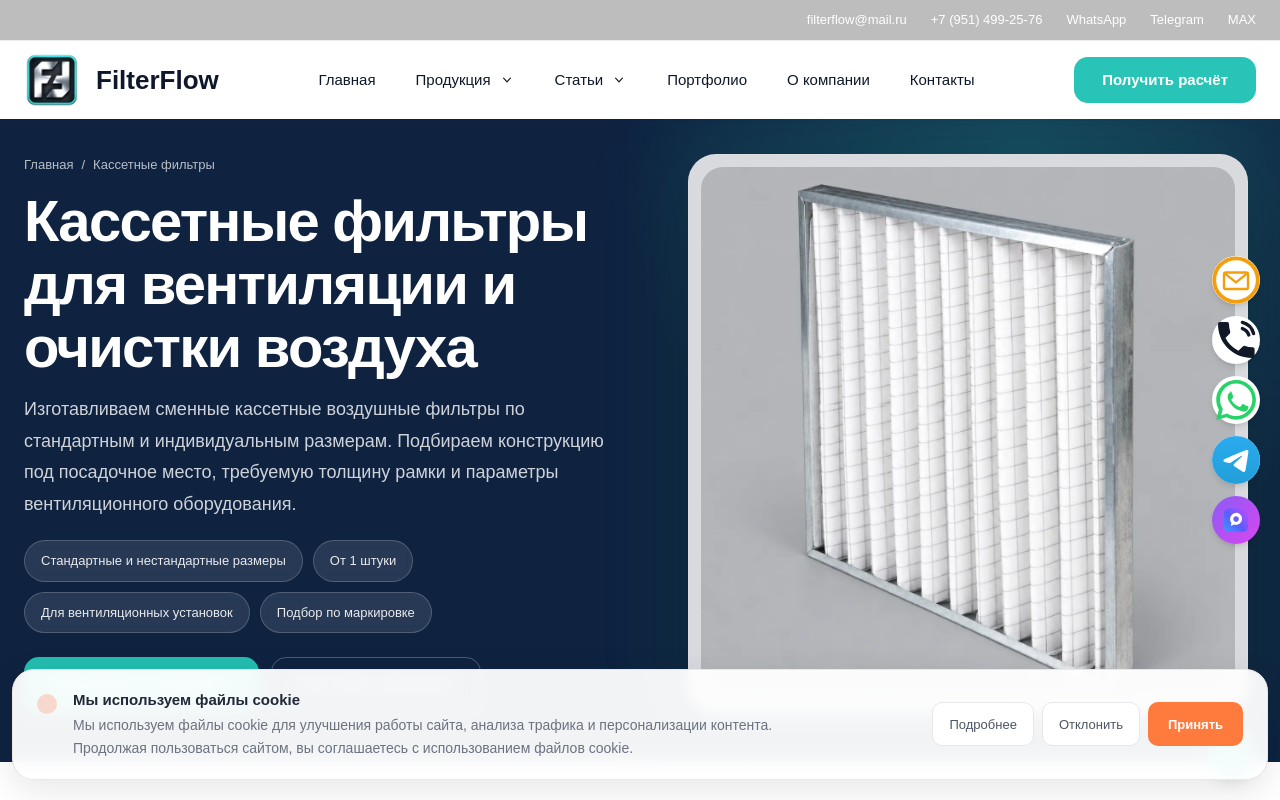
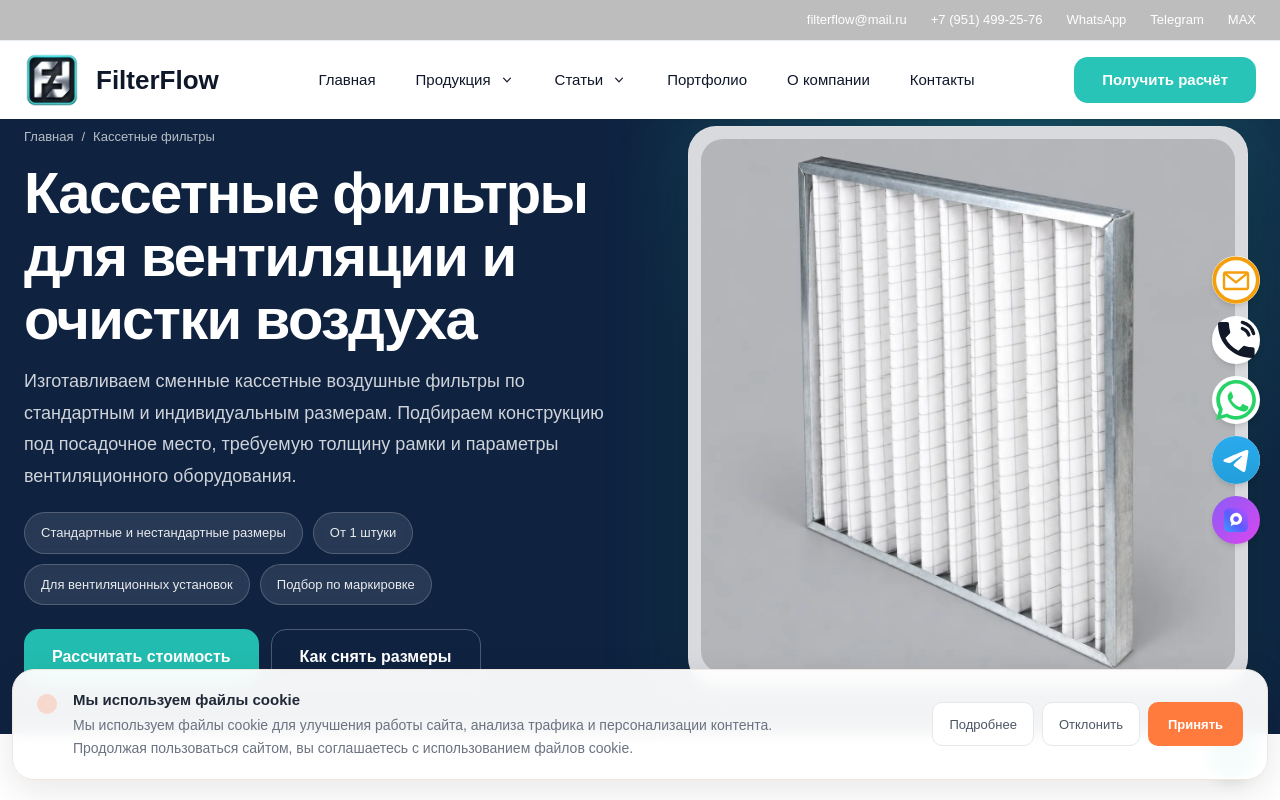
Before and after one commit to karipupkina-ux/filterflow-next, a Next.js app: page /kassetnye-filtry in a window 1280 px wide. Shown: the top 800 px of the page. Built offline with nearby package versions, Linux system fonts and the light colour scheme.

Commit message:
SEO: improve cassette filters metadata and hero spacing

```diff
--- a/app/kassetnye-filtry/page.tsx
+++ b/app/kassetnye-filtry/page.tsx
@@ -8,9 +8,9 @@ import { pageMetadata, SITE_URL } from "@/lib/seo-metadata";
 
 export const metadata: Metadata = {
   ...pageMetadata({
-    title: "Кассетные фильтры для вентиляции на заказ",
+    title: "Кассетные фильтры для вентиляции — изготовление на заказ",
     description:
-      "Кассетные воздушные фильтры для вентиляционных установок и очистки воздуха. Изготовление стандартных и нестандартных размеров под оборудование заказчика.",
+      "Кассетные воздушные фильтры для вентиляции. Изготовление от 1 шт. стандартных и нестандартных размеров под посадочное место и оборудование заказчика.",
     path: "/kassetnye-filtry",
     openGraphTitle: "Кассетные фильтры для вентиляции | FilterFlow",
   }),
@@ -93,9 +93,9 @@ export default function CassetteFiltersPage() {
           dangerouslySetInnerHTML={{ __html: JSON.stringify(schema).replace(/</g, "\\u003c") }}
         />
 
-        <section className="relative overflow-hidden bg-[#0f2341] pt-[132px] text-white sm:pt-[122px]">
+        <section className="relative overflow-hidden bg-[#0f2341] pt-[112px] text-white sm:pt-[102px]">
           <div className="absolute inset-0 opacity-20 [background:radial-gradient(circle_at_80%_22%,#2dd4bf_0,transparent_34%)]" />
-          <div className="relative mx-auto grid max-w-7xl gap-8 px-5 pb-10 pt-7 sm:px-6 md:pb-12 md:pt-8 lg:grid-cols-[1.02fr_0.98fr] lg:items-center lg:gap-14">
+          <div className="relative mx-auto grid max-w-7xl gap-8 px-5 pb-10 pt-5 sm:px-6 md:pb-12 md:pt-6 lg:grid-cols-[1.02fr_0.98fr] lg:items-center lg:gap-14">
             <div>
               <div className="mb-4 flex flex-wrap items-center gap-2 text-[13px] text-white/70">
                 <Link href="/" className="transition hover:text-white">Главная</Link>
```
